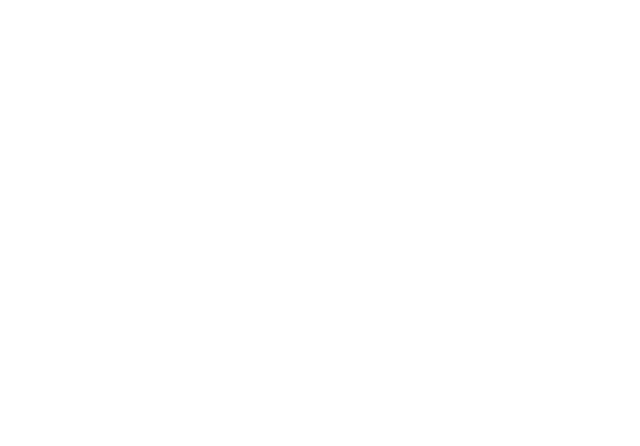
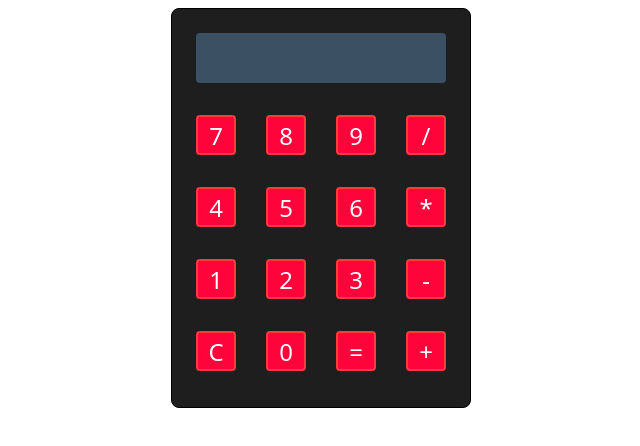
Before and after one commit to sarahlibx/dom-events-lab, a plain HTML site: page index.html in a window 1280 px wide. Shown: the whole page, without its empty margins (319-959 px from the left). Drawn offline with Linux system fonts and the light colour scheme.

Commit message:
Added some event listeners

```diff
--- a/app.js
+++ b/app.js
@@ -0,0 +1,37 @@
+// num = button number
+// operator = button operator
+// equals = button equals
+
+/*-------------------------------- Constants --------------------------------*/
+const buttons = document.querySelectorAll('.button');
+const calculator = document.querySelector('#calculator');
+
+/*-------------------------------- Variables --------------------------------*/
+
+/*------------------------ Cached Element References ------------------------*/
+
+/*----------------------------- Event Listeners -----------------------------*/
+
+buttons.forEach((button) => {
+  button.addEventListener('click', (event) => {
+    // This log is for testing purposes to verify we're getting the correct value
+    console.log(event.target.innerText);
+    // Future logic to capture the button's value would go here...
+  });
+});
+
+calculator.addEventListener('click', (event) => {
+  // This log is for testing purposes to verify we're getting the correct value
+  // You have to click a button to see this log
+  console.log(event.target.innerText);
+
+  // Example
+  if (event.target.classList.contains('number')) {
+    // Do something with a number
+  }
+
+  // Example
+  if (event.target.innerText === '*') {
+    // Do something with this operator
+  }
+});
--- a/index.html
+++ b/index.html
@@ -3,9 +3,39 @@
   <head>
     <meta charset="UTF-8" />
     <meta name="viewport" content="width=device-width, initial-scale=1.0" />
-    <link rel="stylesheet" href="style.css" />
     <title>DOM Events Lab</title>
-    <script defer src="app.js"></script>
+    <script defer src="./app.js"></script>
+    <link rel="stylesheet" href="./style.css" />
   </head>
-  <body></body>
+  <body>
+    <div id="calculator">
+      <div class="row">
+        <div class="display"></div>
+      </div>
+      <div class="row">
+        <div class="button number">7</div>
+        <div class="button number">8</div>
+        <div class="button number">9</div>
+        <div class="button operator">/</div>
+      </div>
+      <div class="row">
+        <div class="button number">4</div>
+        <div class="button number">5</div>
+        <div class="button number">6</div>
+        <div class="button operator">*</div>
+      </div>
+      <div class="row">
+        <div class="button number">1</div>
+        <div class="button number">2</div>
+        <div class="button number">3</div>
+        <div class="button operator">-</div>
+      </div>
+      <div class="row">
+        <div class="button operator">C</div>
+        <div class="button number">0</div>
+        <div class="button equals">=</div>
+        <div class="button operator">+</div>
+      </div>
+    </div>
+  </body>
 </html>
--- a/style.css
+++ b/style.css
@@ -0,0 +1,59 @@
+* {
+  box-sizing: border-box;
+}
+
+body {
+  display: flex;
+  align-items: center;
+  justify-content: center;
+  font-family: system-ui, sans-serif;
+}
+
+.display {
+  width: 100%;
+  height: 50px;
+  font-size: 24px;
+  padding: 12px;
+  display: flex;
+  justify-content: flex-end;
+  color: white;
+  border-radius: 4px;
+  background-color: rgb(60, 80, 100);
+}
+
+#calculator {
+  padding: 24px;
+  width: 300px;
+  height: 400px;
+  gap: 32px;
+  display: flex;
+  flex-direction: column;
+  border-radius: 8px;
+  border: 1px solid black;
+  background-color: #1f1e1e;
+}
+
+.row {
+  display: flex;
+  justify-content: space-between;
+}
+
+.row:last-child::before {
+  width: 40px;
+  height: 40px;
+}
+
+.button {
+  padding: 0;
+  width: 40px;
+  height: 40px;
+  cursor: pointer;
+  font-size: 24px;
+  display: flex;
+  align-items: center;
+  justify-content: center;
+  color: #ffffff;
+  background-color: #ff043a;
+  border-radius: 4px;
+  border: 2px solid rgb(255, 60, 60);
+}
```
